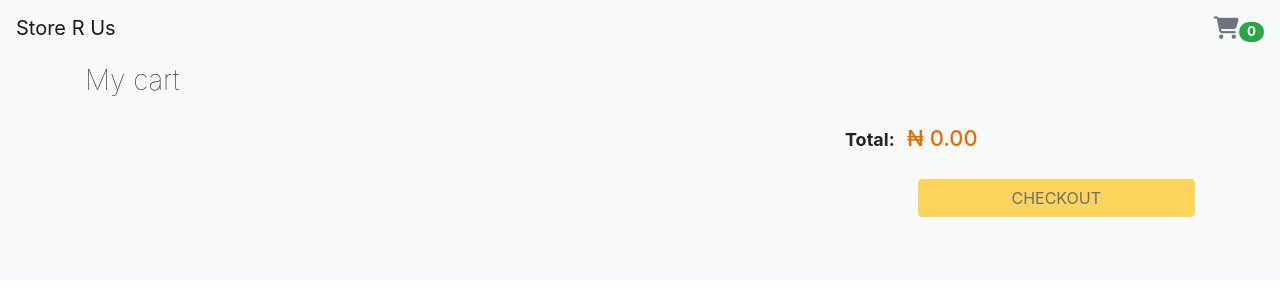
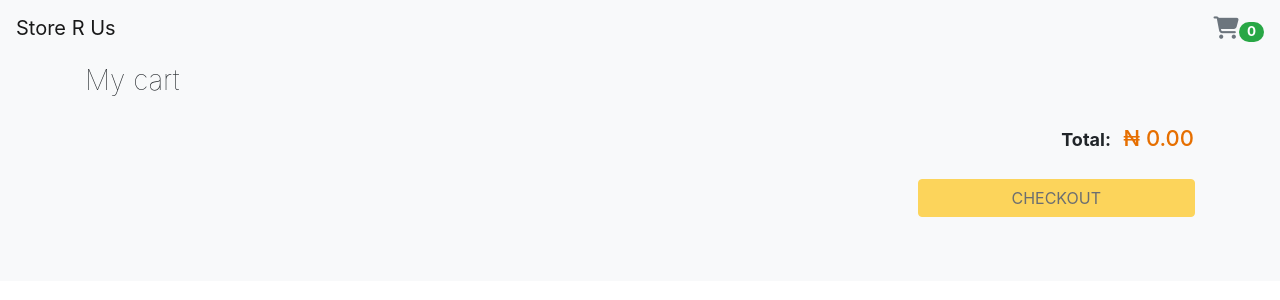
Before and after one commit to kwadoskii/checkout, a React (Create React App) app: page /cart in a window 1280 px wide. Shown: the top 300 px of the page. Built offline with nearby package versions, Linux system fonts and the light colour scheme.

Commit message:
total amout fix

```diff
--- a/src/views/Cart.jsx
+++ b/src/views/Cart.jsx
@@ -70,7 +70,7 @@ export default function Cart({
             ))}
           </div>
 
-          <div className="col-md-4 ml-auto my-3">
+          <div className="ml-auto pr-2 my-3">
             <b style={{ fontSize: 18 }}>
               Total:{" "}
               <span className="cart-unit-total mx-2" style={{ fontSize: 22 }}>
```
